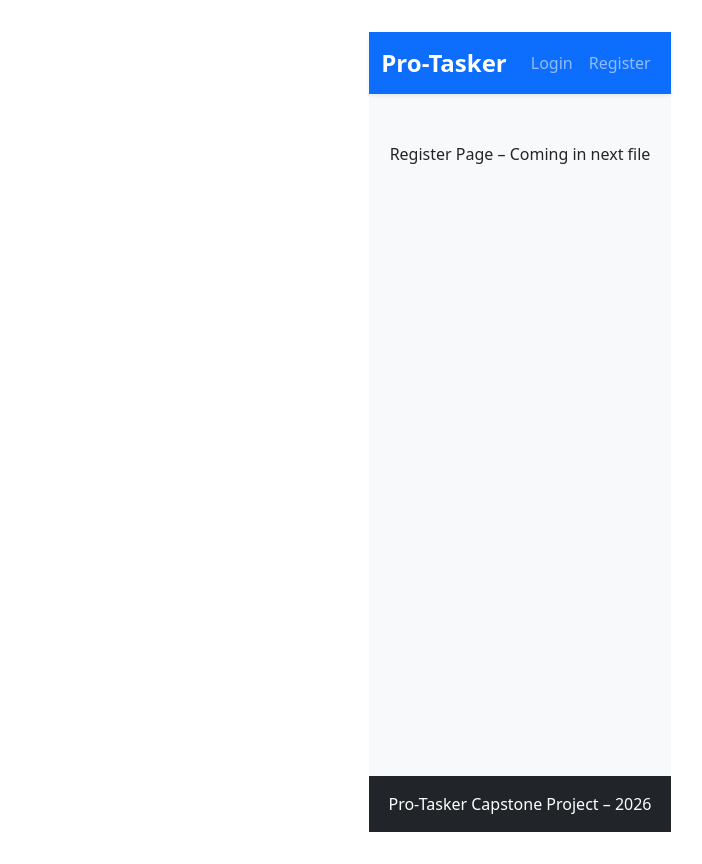
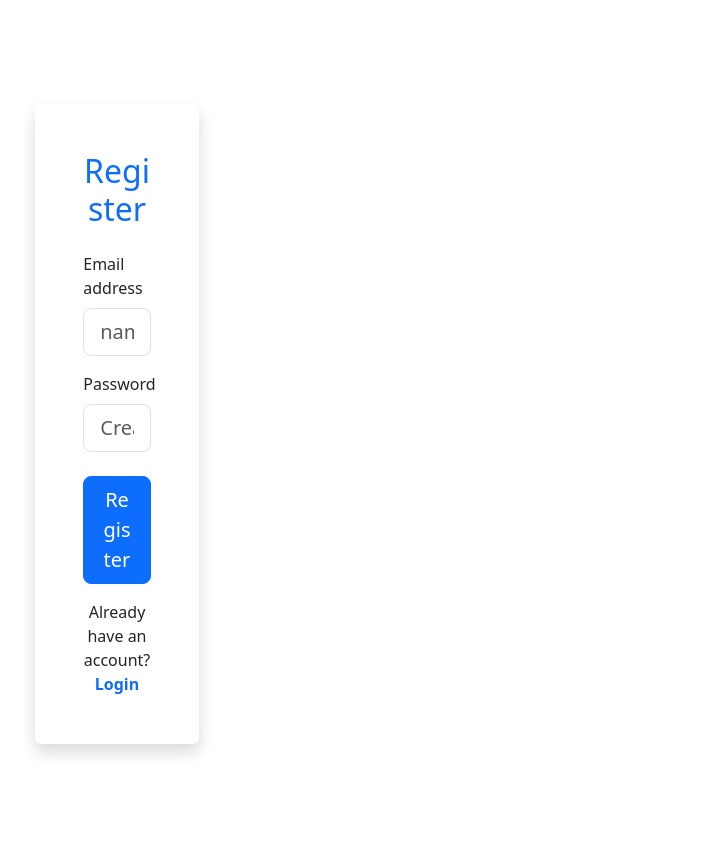
Before and after one commit to gollamudisindhura1/capstone-frontend, a React (Vite) app: page /register in a window 1280 px wide. Shown: the whole page, without its empty margins (120-822 px from the left). After the commit the page ends 800 px from the top, so only its background shows below. Built offline with nearby package versions, Linux system fonts and the light colour scheme.

Commit message:
Add Register page and backend registration API

```diff
--- a/src/App.jsx
+++ b/src/App.jsx
@@ -1,91 +1,30 @@
-// Main app component with Bootstrap layout and React Router
-// Uses simple token check from localStorage for now (later use Context)
 import { BrowserRouter as Router, Routes, Route, Navigate } from 'react-router-dom';
-import './App.css'
+import Login from './pages/Login';
+import Register from './pages/Register';
 
 function App() {
-
-  // Check if user is logged in
-
-  const token = localStorage.getItem('token');
+ const token = localStorage.getItem('token');
 
   return (
     <Router>
-    <div className="d-flex flex-column min-vh-100 bg-light">
-        {/* Bootstrap Navbar */}
-        <nav className="navbar navbar-expand-lg navbar-dark bg-primary shadow-sm">
-          <div className="container-fluid">
-            <a className="navbar-brand fw-bold fs-4" href="/">Pro-Tasker</a>
-            <button
-              className="navbar-toggler"
-              type="button"
-              data-bs-toggle="collapse"
-              data-bs-target="#navbarNav"
-              aria-controls="navbarNav"
-              aria-expanded="false"
-              aria-label="Toggle navigation"
-            >
-              <span className="navbar-toggler-icon"></span>
-            </button>
-            <div className="collapse navbar-collapse" id="navbarNav">
-              <ul className="navbar-nav ms-auto">
-                {!token && (
-                  <>
-                    <li className="nav-item">
-                      <a className="nav-link" href="/login">Login</a>
-                    </li>
-                    <li className="nav-item">
-                      <a className="nav-link" href="/register">Register</a>
-                    </li>
-                  </>
-                )}
-                {token && (
-                  <li className="nav-item">
-                    <a className="nav-link" href="/dashboard">Dashboard</a>
-                  </li>
-                )}
-              </ul>
-            </div>
-          </div>
-        </nav>
+      <div className="p-4">
+        <Routes>
+          {/* Public routes - use real components */}
+          <Route path="/login" element={token ? <Navigate to="/dashboard" /> : <Login />} />
+          <Route path="/register" element={token ? <Navigate to="/dashboard" /> : <Register />} />
 
-        {/* Main content area */}
-        <main className="container py-5 flex-grow-1">
-          <Routes>
-            {/* Public routes */}
-            <Route
-              path="/login"
-              element={token ? <Navigate to="/dashboard" /> : <div className="text-center">Login Page – Coming in next file</div>}
-            />
-            <Route
-              path="/register"
-              element={token ? <Navigate to="/dashboard" /> : <div className="text-center">Register Page – Coming in next file</div>}
-            />
+          {/* Protected placeholder for dashboard */}
+          <Route path="/dashboard" element={token ? <div className="text-center py-5">
+            <h1>Dashboard</h1>
+            <p>Projects list will come here (next step)</p>
+          </div> : <Navigate to="/login" />} />
 
-            {/* Protected routes */}
-            <Route
-              path="/dashboard"
-              element={token ? <div className="text-center">Dashboard – Projects list (next files)</div> : <Navigate to="/login" />}
-            />
-            <Route
-              path="/projects/:id"
-              element={token ? <div className="text-center">Project Detail – Tasks & Planner (later)</div> : <Navigate to="/login" />}
-            />
-
-            {/* Root path redirect */}
-            <Route path="/" element={<Navigate to={token ? "/dashboard" : "/login"} replace />} />
-            <Route path="*" element={<Navigate to={token ? "/dashboard" : "/login"} replace />} />
-          </Routes>
-        </main>
-
-        {/* Simple footer */}
-        <footer className="bg-dark text-white text-center py-3 mt-auto">
-          <p className="mb-0">Pro-Tasker Capstone Project – 2026</p>
-        </footer>
+          {/* Redirect everything else to login */}
+          <Route path="*" element={<Navigate to={token ? "/dashboard" : "/login"} replace />} />
+        </Routes>
       </div>
-
     </Router>
-  )
+  );
 }
 
-export default App
+export default App;
--- /dev/null
+++ b/src/pages/Register.jsx
@@ -0,0 +1,103 @@
+// Sends POST to backend /api/auth/register
+// Saves token and redirects on success
+
+import { useState } from 'react';
+import { useNavigate } from 'react-router-dom';
+
+function Register() {
+  const [email, setEmail] = useState('');
+  const [password, setPassword] = useState('');
+  const [error, setError] = useState('');
+  const [loading, setLoading] = useState(false);
+
+  const navigate = useNavigate();
+
+  const handleSubmit = async (e) => {
+    e.preventDefault();
+    setError('');
+    setLoading(true);
+
+    try {
+      const response = await fetch('http://localhost:3000/api/auth/register', {
+        method: 'POST',
+        headers: {
+          'Content-Type': 'application/json',
+        },
+        body: JSON.stringify({ email, password }),
+      });
+
+      const data = await response.json();
+
+      if (!response.ok) {
+        throw new Error(data.message || 'Registration failed');
+      }
+
+      localStorage.setItem('token', data.token);
+      navigate('/dashboard');
+    } catch (err) {
+      setError(err.message);
+    } finally {
+      setLoading(false);
+    }
+  };
+
+  return (
+    <div className="row justify-content-center mt-5">
+      <div className="col-md-6 col-lg-5">
+        <div className="card shadow border-0">
+          <div className="card-body p-5">
+            <h2 className="text-center mb-4 text-primary">Register</h2>
+
+            {error && (
+              <div className="alert alert-danger" role="alert">
+                {error}
+              </div>
+            )}
+
+            <form onSubmit={handleSubmit}>
+              <div className="mb-3">
+                <label htmlFor="email" className="form-label">Email address</label>
+                <input
+                  type="email"
+                  className="form-control form-control-lg"
+                  id="email"
+                  placeholder="name@example.com"
+                  value={email}
+                  onChange={(e) => setEmail(e.target.value)}
+                  required
+                />
+              </div>
+
+              <div className="mb-4">
+                <label htmlFor="password" className="form-label">Password</label>
+                <input
+                  type="password"
+                  className="form-control form-control-lg"
+                  id="password"
+                  placeholder="Create password"
+                  value={password}
+                  onChange={(e) => setPassword(e.target.value)}
+                  required
+                />
+              </div>
+
+              <button
+                type="submit"
+                className="btn btn-primary btn-lg w-100"
+                disabled={loading}
+              >
+                {loading ? 'Creating account...' : 'Register'}
+              </button>
+            </form>
+
+            <p className="text-center mt-3 mb-0">
+              Already have an account? <a href="/login" className="text-primary fw-bold">Login</a>
+            </p>
+          </div>
+        </div>
+      </div>
+    </div>
+  );
+}
+
+export default Register;
```
